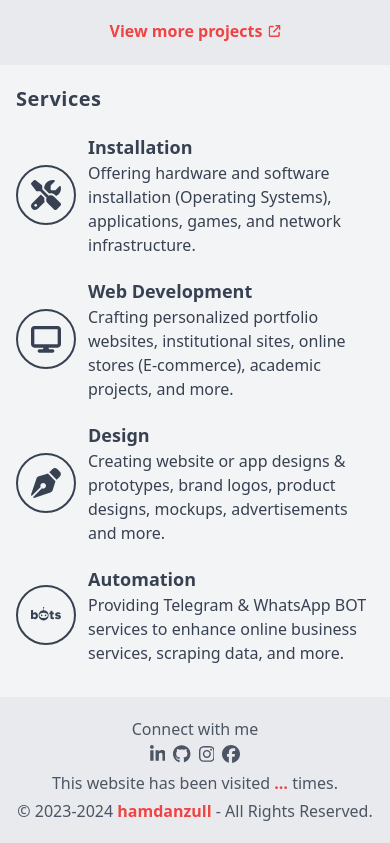
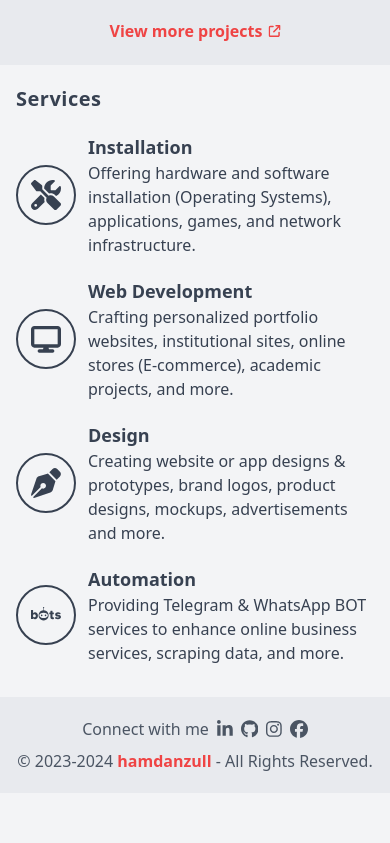
Before and after one commit to hamdanzull/Personal-Website, a React (Vite) app: page / in a window 390 px wide. Shown: the part 1617-2460 px from the top of the page. After the commit the page ends 2410 px from the top, so only its background shows below. Built offline with nearby package versions, Linux system fonts and the light colour scheme; no server answers; what tailwind-hamburgers would draw is missing.

Commit message:
fixed: sticky footer

```diff
--- a/index.html
+++ b/index.html
@@ -9,7 +9,7 @@
 </head>
 
 <body class="bg-gray-100 dark:bg-gray-800 text-gray-700 dark:text-gray-300">
-  <div id="root"></div>
+  <div id="root" class="min-h-dvh flex flex-col"></div>
   <script type="module" src="/src/main.jsx"></script>
 </body>
 
--- a/src/components/Footer/Footer.jsx
+++ b/src/components/Footer/Footer.jsx
@@ -1,19 +1,15 @@
 import Copyright from "./Copyright"
 import SocialIcon from "./SocialIcon"
-import VisitCount from "./VisitCount"
 
 export default function Footer() {
     return (
-        <footer className='bg-[rgba(229,231,235,0.75)] dark:bg-[rgba(26,36,50,0.85)] text-gray-600 dark:text-gray-400 hover:text-gray-700 hover:dark:text-gray-300 transition-colors duration-300 ease-in-out'>
+        <footer className='mt-auto bg-[rgba(229,231,235,0.75)] dark:bg-[rgba(26,36,50,0.85)] text-gray-600 dark:text-gray-400 hover:text-gray-700 hover:dark:text-gray-300 transition-colors duration-300 ease-in-out'>
             <div className='flex flex-col items-center gap-2 py-5 px-4 w-full mx-auto max-w-2xl md:px-0 lg:max-w-screen-lg'>
-                <div className="flex flex-col md:flex-row items-center gap-1 md:gap-2">
+                <div className="flex items-center gap-2">
                     <p>Connect with me</p>
                     <SocialIcon />
                 </div>
-                <div className="flex flex-col md:flex-row gap-1">
-                    <VisitCount />
-                    <Copyright />
-                </div>
+                <Copyright />
             </div>
         </footer >
     )
--- a/src/components/Footer/VisitCount.jsx
+++ /dev/null
@@ -1,22 +0,0 @@
-import { useEffect, useState } from "react";
-
-export default function VisitCount() {
-    const [counts, setCounts] = useState('…');
-    const fetchCount = async () => {
-        try {
-            const response = await fetch('https://counterpro.vercel.app/count/?id=personal-website')
-            const data = await response.json()
-            setCounts(data.count);
-        } catch (error) {
-            console.error('Error fetching visitor count:', error);
-        }
-    }
-    useEffect(() => {
-        fetchCount();
-    }, [])
-
-    return (
-        <p className="text-center">This website has been visited <a className="font-semibold text-red-500 dark:text-sky-500 hover:opacity-[.85]" href="/">{counts}</a> times.</p>
-
-    )
-}
--- a/src/pages/AboutPage.jsx
+++ b/src/pages/AboutPage.jsx
@@ -9,7 +9,7 @@ export default function AboutPage() {
         <>
             <Header />
             <section>
-                <div className='min-h-dvh pt-5 pb-8 px-4 w-full mx-auto max-w-2xl md:px-0 lg:max-w-screen-lg'>
+                <div className='pt-5 pb-8 px-4 w-full mx-auto max-w-2xl md:px-0 lg:max-w-screen-lg'>
                     <h2 className='font-bold text-xl tracking-wide'>About Me</h2>
                     {text.map((paragraph, index) => (
                         <p key={index} className="mt-3 whitespace-pre-line">
```
